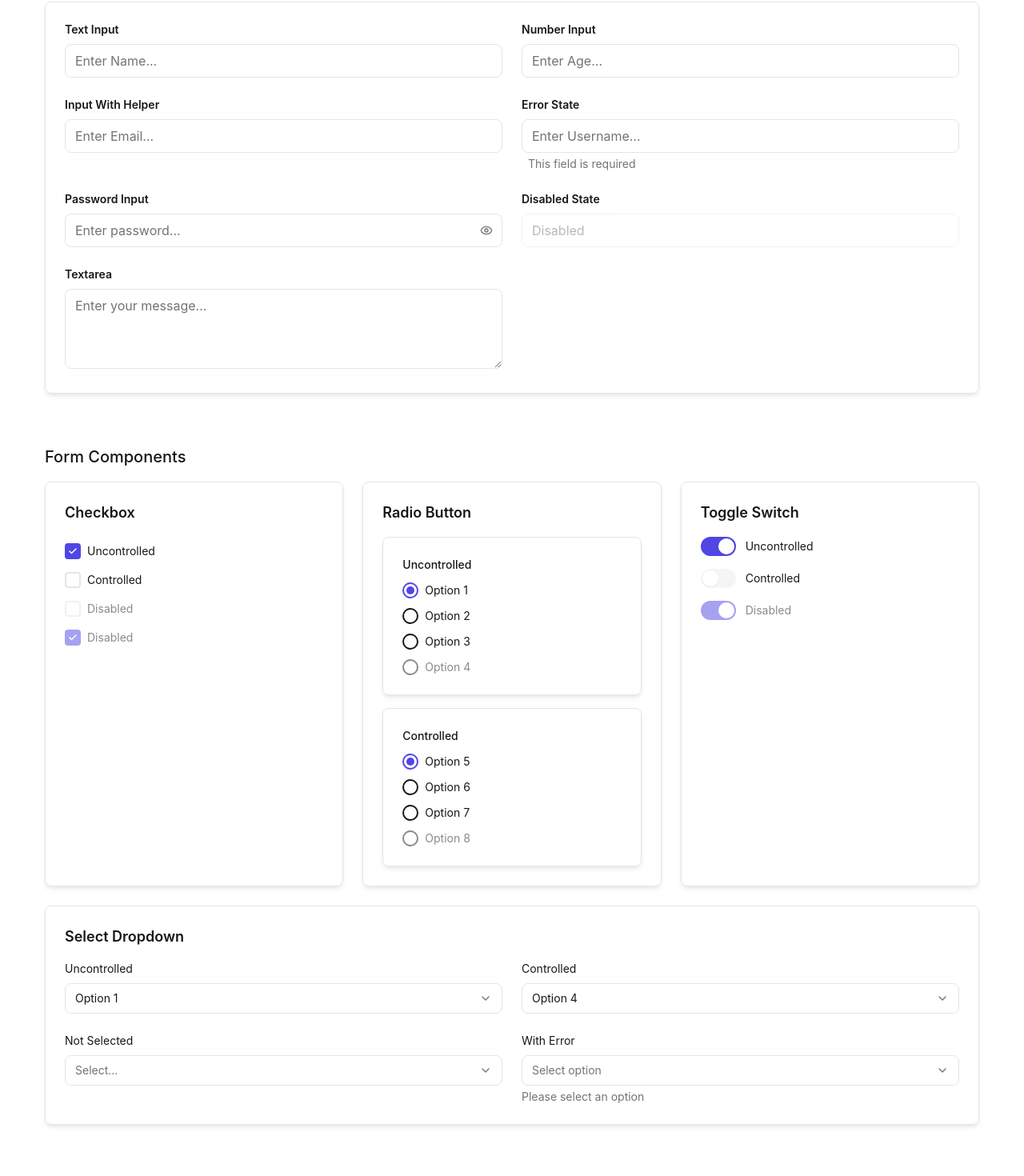
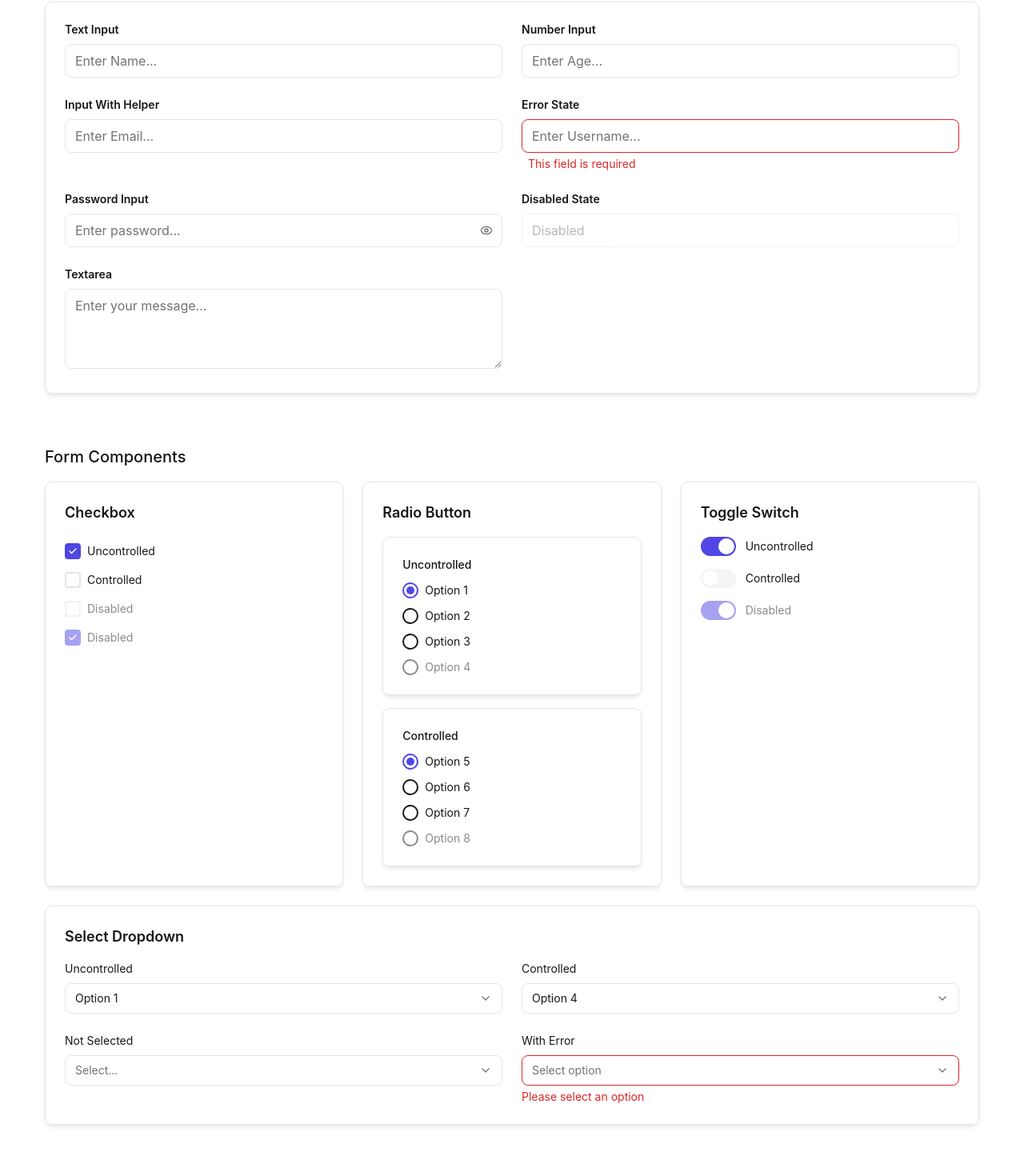
Before and after one commit to harischristodoulidis/VeltrixUI, a React (Vite) app: page / in a window 1280 px wide. Shown: the part 412-1882 px from the top of the page at 80% size. Built offline with nearby package versions, Linux system fonts and the light colour scheme.

Commit message:
Fix colors when needed

```diff
--- a/src/components/ui/Input.tsx
+++ b/src/components/ui/Input.tsx
@@ -33,7 +33,7 @@ export default function Input(props: InputProps) {
   focus:ring-ring focus:ring-ring
   placeholder:text-muted-foreground
   focus:border-transparent focus:ring-2 focus:outline-none
-  disabled:cursor-not-allowed disabled:opacity-50 ${props.error && "border-destructive focus:ring-destructive"}`;
+  disabled:cursor-not-allowed disabled:opacity-50 ${props.error && "border-error focus:ring-error"}`;
 
   let inputContent;
 
@@ -92,7 +92,7 @@ export default function Input(props: InputProps) {
         inputContent
       )}
       {props.error && (
-        <p className="text-destructive mt-1 ml-2 text-sm">{props.error}</p>
+        <p className="text-error mt-1 ml-2 text-sm">{props.error}</p>
       )}
       {props.helperΤext && !props.error && (
         <p className="text-muted-foreground mt-1 ml-2 text-sm">
--- a/src/components/ui/Select.tsx
+++ b/src/components/ui/Select.tsx
@@ -70,7 +70,7 @@ export default function Select({
           type="button"
           onClick={() => !disabled && setIsOpen(!isOpen)}
           disabled={disabled}
-          className={`bg-background border-border focus:ring-ring flex w-full items-center justify-between rounded-lg border px-3 py-2 text-left text-xs transition-all duration-200 focus:border-transparent focus:ring-2 focus:outline-none disabled:cursor-not-allowed disabled:opacity-50 sm:text-sm ${!selectedValue && error && "border-destructive focus:ring-destructive"} ${isOpen && "ring-ring ring-2"}`}
+          className={`bg-background border-border focus:ring-ring flex w-full items-center justify-between rounded-lg border px-3 py-2 text-left text-xs transition-all duration-200 focus:border-transparent focus:ring-2 focus:outline-none disabled:cursor-not-allowed disabled:opacity-50 sm:text-sm ${!selectedValue && error && "border-error focus:ring-error"} ${isOpen && "ring-ring ring-2"}`}
         >
           <span
             className={`truncate ${selectedOption ? "text-foreground" : "text-muted-foreground"}`}
@@ -104,7 +104,7 @@ export default function Select({
         )}
       </div>
       {!selectedValue && error && (
-        <p className="text-destructive mt-1 text-xs sm:text-sm">{error}</p>
+        <p className="text-error mt-1 text-xs sm:text-sm">{error}</p>
       )}
     </div>
   );
--- a/src/components/ui/Toggle.tsx
+++ b/src/components/ui/Toggle.tsx
@@ -46,7 +46,7 @@ export default function Toggle({
         className={`relative h-6 w-11 cursor-pointer rounded-full transition-all duration-200 ${isChecked ? "bg-primary" : "bg-muted"} ${disabled && "cursor-not-allowed opacity-50"} focus:ring-ring focus:ring-2 focus:ring-offset-2 focus:outline-none`}
       >
         <span
-          className={`absolute top-0.5 left-0.5 h-5 w-5 rounded-full bg-white shadow-sm transition-transform duration-200 ${isChecked ? "translate-x-5" : "translate-x-0"}`}
+          className={`bg-primary-foreground absolute top-0.5 left-0.5 h-5 w-5 rounded-full shadow-sm transition-transform duration-200 ${isChecked ? "translate-x-5" : "translate-x-0"}`}
         />
       </button>
       {label && (
--- a/src/components/ui/Tooltip.tsx
+++ b/src/components/ui/Tooltip.tsx
@@ -26,7 +26,7 @@ export default function Tooltip({
       {children}
       {isVisible && (
         <div
-          className={`bg-foreground pointer-events-none absolute z-50 rounded px-2 py-1 text-xs whitespace-nowrap text-white ${positionVariants[position]}`}
+          className={`bg-foreground text-primary-foreground pointer-events-none absolute z-50 rounded px-2 py-1 text-xs whitespace-nowrap ${positionVariants[position]}`}
           style={{ boxShadow: "var(--shadow-md)" }}
         >
           {content}
--- a/src/variants/badgeVariants.ts
+++ b/src/variants/badgeVariants.ts
@@ -1,8 +1,8 @@
 export const badgeVariants = {
   default: "bg-muted text-foreground",
   primary: "bg-primary text-primary-foreground",
-  success: "bg-[#16a34a] text-white",
-  warning: "bg-[#ea580c] text-white",
+  success: "bg-success text-primary-foreground",
+  warning: "bg-warning text-primary-foreground",
   error: "bg-error text-primary-foreground",
 } as const;
 
--- a/src/variants/progressVariants.ts
+++ b/src/variants/progressVariants.ts
@@ -1,8 +1,8 @@
 export const progressVariants = {
   default: "bg-primary",
-  success: "bg-[#16a34a]",
-  warning: "bg-[#ea580c]",
-  error: "bg-destructive",
+  success: "bg-success",
+  warning: "bg-warning",
+  error: "bg-error",
 };
 
 export type progressVariant = keyof typeof progressVariants;
```
